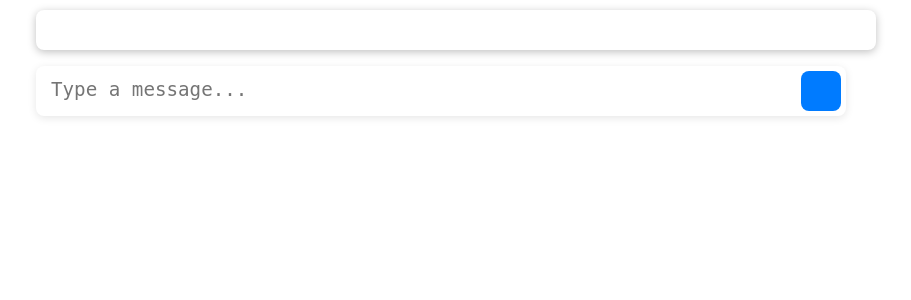
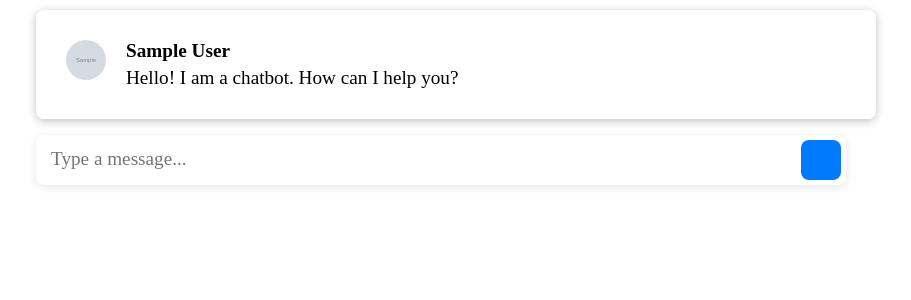
Before and after one commit to iloveonsen/chatbot-base, a Django app: page /index/ in a window 1280 px wide. Shown: the part 119-419 px from the top of the page, without its empty margins (204-1115 px from the left). Run offline with Django 5.2, Linux system fonts and the light colour scheme; a user stored in the database is signed in; tables that the repository leaves empty hold one stand-in row (values such as "Sample post"); grey boxes marked "Sample" are stand-in pictures; some libraries are stand-ins or nearby versions.

Commit message:
feat - add welcome message and spinner ui
#13

```diff
--- a/chat/static/chat/css/styles.css
+++ b/chat/static/chat/css/styles.css
@@ -54,6 +54,7 @@
 }
 
 .user-input {
+    font-family: inherit;
     flex-grow: 1;
     line-height: 1.5;
     border: none;
@@ -98,6 +99,7 @@
     align-items: flex-start; /* Aligns children (image and content) to the top */
     padding: 10px; /* Adjust as needed */
     font-size: 1.2rem;
+    width: 100%;
 }
 
 .message-profile {
@@ -128,6 +130,7 @@
 
 .message-text {
     margin: 0; /* Removes the default paragraph margin */
+    white-space: pre-wrap; /* Preserves line breaks and spaces */
 }
 
 .session {
@@ -218,3 +221,23 @@
     color: #007bff; /* Default color for links */
     transition: color 0.3s; /* Smooth transition for text color */
 }
+
+.spinner {
+    display: flex;
+    justify-content: center;
+    align-items: center;
+    padding: 10px 0;
+}
+
+.spinner i{
+    animation: spin 1s ease infinite;
+}
+
+@keyframes spin {
+    0% {
+        transform: rotate(0deg);
+    }
+    100% {
+        transform: rotate(360deg);
+    }
+}
--- a/chat/static/chat/js/app.js
+++ b/chat/static/chat/js/app.js
@@ -25,6 +25,12 @@ chatForm.addEventListener('submit', function (event) {
     // When the route is index, execute ordinary form submission without js intervention
     const currentUrl = window.location.href;
     if (currentUrl.includes('/index')) {
+        const spinner = document.createElement('div');
+        spinner.classList.add('spinner');
+        spinner.innerHTML = `
+        <i class="zmdi zmdi-spinner zmdi-hc-lg"></i>
+        `;
+        chatWindow.appendChild(spinner);
         return;
     }
 
@@ -32,7 +38,7 @@ chatForm.addEventListener('submit', function (event) {
     event.preventDefault();
 
     const userInput = chatFormTextArea.value.trim();
-    console.log(userInput);
+    // console.log(userInput);
     chatFormTextArea.value = '';
     if (!userInput) {
         return;
@@ -48,15 +54,19 @@ chatForm.addEventListener('submit', function (event) {
         <img src="${userProfileData.dataset.imageUrl}" alt="">
     </div>
     <div class="message-content">
-        <div class="message-profile-name">
-            ${userProfileData.dataset.name}
-        </div>
-        <div class="message-text">
-            ${userInput}
-        </div>
+        <div class="message-profile-name">${userProfileData.dataset.name}</div>
+        <div class="message-text">${userInput}</div>
     </div>
     `;
+
+    const spinner = document.createElement('div');
+    spinner.classList.add('spinner');
+    spinner.innerHTML = `
+    <i class="zmdi zmdi-spinner zmdi-hc-lg"></i>
+    `;
+
     chatWindow.appendChild(messageItem);
+    chatWindow.appendChild(spinner);
 
 
     fetch('', {
@@ -71,23 +81,22 @@ chatForm.addEventListener('submit', function (event) {
     })
         .then(response => response.json())
         .then(data => {
-            const botResponse = data.response
+            const botResponse = data.response.trim();
             const messageItem = document.createElement('div');
             messageItem.classList.add('message');
 
+            // make sure there's no space between the opening tag, the text content, and the closing tag.
             messageItem.innerHTML = `
             <div class="message-profile">
                 <img src="${botProfileData.dataset.imageUrl}" alt="">
             </div>
             <div class="message-content">
-                <div class="message-profile-name">
-                    ${botProfileData.dataset.name}
-                </div>
-                <div class="message-text">
-                    ${botResponse}
-                </div>
+                <div class="message-profile-name">${botProfileData.dataset.name}</div>
+                <div class="message-text">${botResponse}</div>
             </div>
             `;
+
+            spinner.remove();
             chatWindow.appendChild(messageItem);
         });
 });
--- a/chat/templates/chat/index.html
+++ b/chat/templates/chat/index.html
@@ -15,6 +15,18 @@ Chatbot
 
     <div id="chat-window" class="chat-window">
         <!-- Chat messages will be appended here -->
+
+        {% if not user_messages %}
+        <div class="message">
+            <div class="message-profile">
+                <img src="{{ bot_profile.image_url }}" alt="">
+            </div>
+            <div class="message-content">
+                <div class="message-profile-name">{{ bot_profile.name }}</div>
+                <div class="message-text">Hello! I am a chatbot. How can I help you?</div>
+            </div>
+        </div>
+        {% endif %}
 
         {% for user_message in user_messages %}
             {% include "chat/includes/message.html" %}
--- a/chat/utils.py
+++ b/chat/utils.py
@@ -49,7 +49,6 @@ def get_chatbot_response(user_message, session, owner):
         messages.append(AIMessage(content=existing_bot_response.response))
 
     response = chat.invoke(messages)
-    print(response)
     return response.content.strip()
 
 
--- a/chat/views.py
+++ b/chat/views.py
@@ -15,8 +15,11 @@ class DefaultChatView(LoginRequiredMixin, View):
     template_name = 'chat/index.html'
 
     def get(self, request):
+        bot_config = BotConfiguration.objects.first()
+        bot_profile = bot_config.bot_profile
         user_message_form = UserMessageForm()
         context = {
+            'bot_profile': bot_profile,
             'form': user_message_form # render the form in the template
         }
         return render(request, self.template_name, context=context)
```
Also changed, not shown: chat/templates/chat/includes/message.html (+4 -12 lines).
